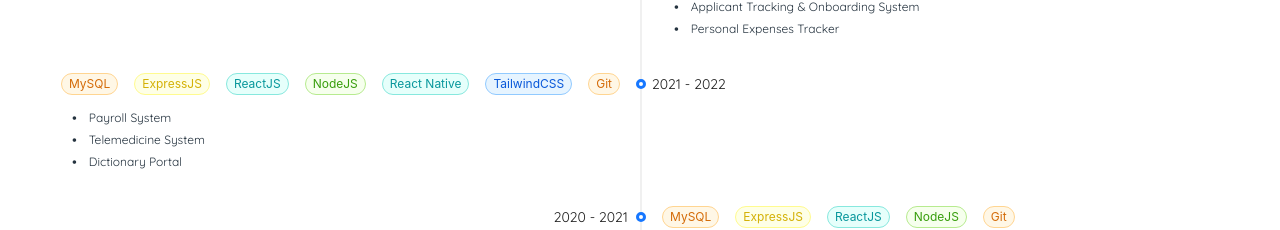
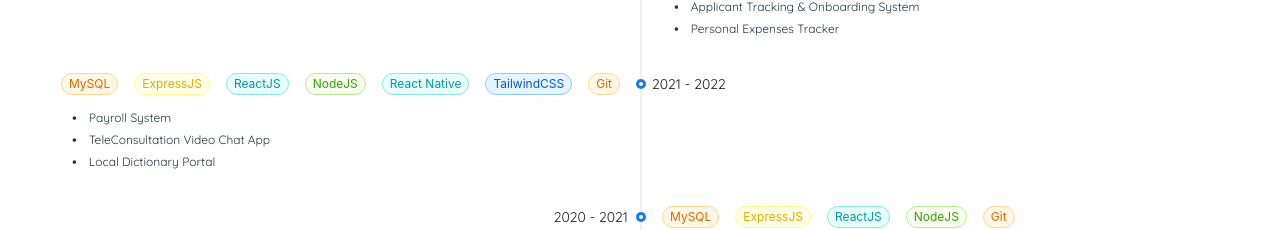
Before and after one commit to Ralf-Renz-Estellana-Bantilo/e-resume, a Next.js app: page /components/OtherInfo in a window 1280 px wide. Shown: the part 833-1063 px from the top of the page. Built offline with nearby package versions, Linux system fonts and the light colour scheme.

Commit message:
Data Update

```diff
--- a/pages/components/OtherInfo.tsx
+++ b/pages/components/OtherInfo.tsx
@@ -425,11 +425,11 @@ const OtherInfo = () =>
                                        </div>
                                        <div className="flex items-center gap-3 text-accent-secondary">
                                           <div>•</div>
-                                          <p className='text-xs text-left'>Telemedicine System</p>
+                                          <p className='text-xs text-left'>TeleConsultation Video Chat App</p>
                                        </div>
                                        <div className="flex items-center gap-3 text-accent-secondary">
                                           <div>•</div>
-                                          <p className='text-xs text-left'>Dictionary Portal</p>
+                                          <p className='text-xs text-left'>Local Dictionary Portal</p>
                                        </div>
                                     </div>
                                  </>
--- a/pages/components/Personal.tsx
+++ b/pages/components/Personal.tsx
@@ -29,7 +29,7 @@ const Personal = () =>
    const [experiences] = useState<ExperienceType[]>( [
       {
          id: Math.floor( Math.random() * 100 ) + 1,
-         position: 'JUNIOR PROGRAMMER',
+         position: 'PROGRAMMER',
          company: 'SL Agritech Corporation | Makati City, PH',
          duration: 'August 2022 - Present',
          description: [
@@ -322,7 +322,7 @@ const Personal = () =>
                   <>
                      {keyPoints.map( ( keypoint, index ) =>
                      {
-                        return <div className={`flex items-center gap-5 px-5 ${keypoint?.align && 'flex-row-reverse'}`} key={index}>
+                        return <div className={`flex items-center gap-5 px-5 max-lg:flex-col ${keypoint?.align && 'flex-row-reverse'}`} key={index}>
                            <div className="flex justify-center items-center flex-1">
                               <Image
                                  className="object-contain h-44"
@@ -333,7 +333,7 @@ const Personal = () =>
                               />
                            </div>
                            <div className="flex flex-col flex-1 gap-2">
-                              <h2 className='font-bold text-lg text-accent-secondary text-left'>{keypoint.title}</h2>
+                              <h2 className='font-bold text-lg text-accent-secondary text-left max-lg:text-center'>{keypoint.title}</h2>
                               <p className='text-justify font-medium'>{keypoint.description}</p>
                            </div>
                         </div>
--- a/views/DesktopView.tsx
+++ b/views/DesktopView.tsx
@@ -215,7 +215,7 @@ const DesktopView = () =>
       const element = document.createElement( "a" );
       const fileUrl = `${host}/Documents/Resume.pdf`;
       element.href = fileUrl;
-      element.download = "Ralf Renz Bantilo - Junior Programmer Resume";
+      element.download = "Ralf Renz Bantilo - Software Engineer Resume";
       document.body.appendChild( element );
       element.click();
       document.body.removeChild( element );
```
Also changed, not shown: 1 other file (tests, documents, lock files or other folders).
